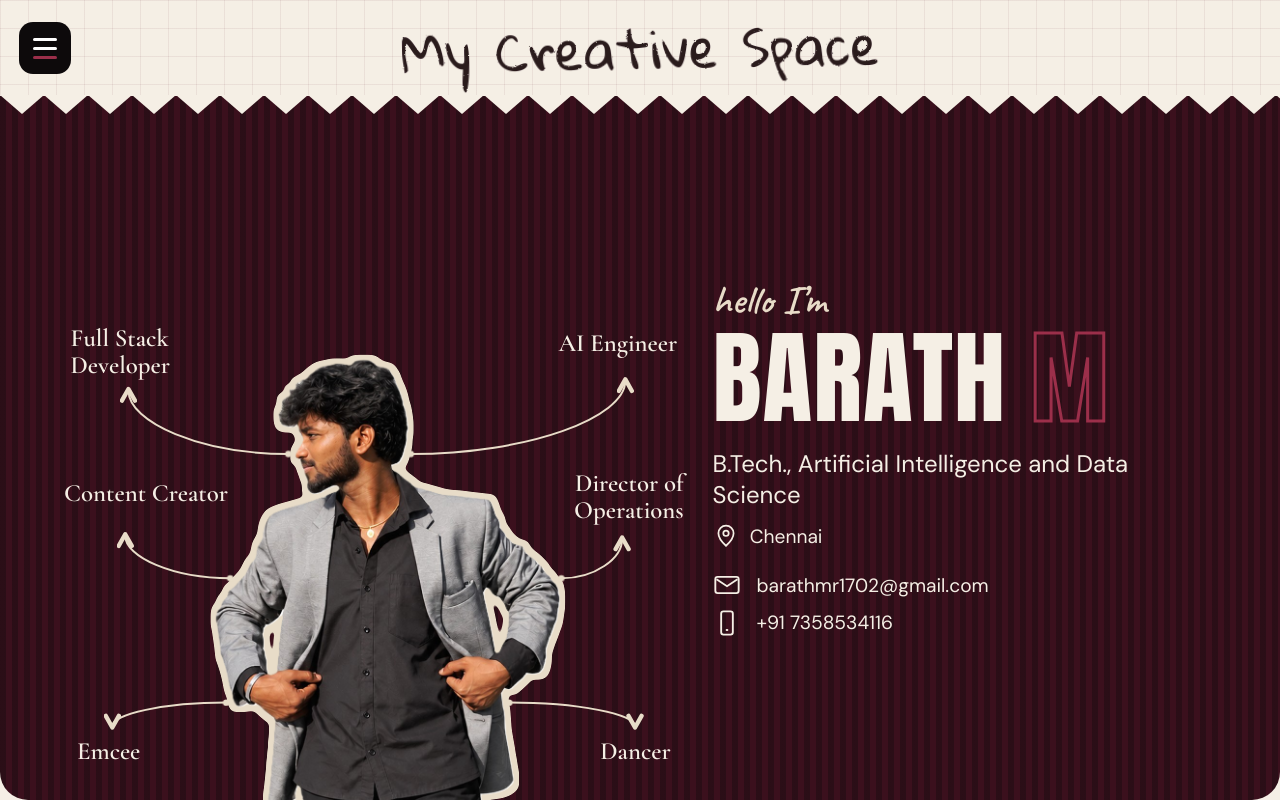
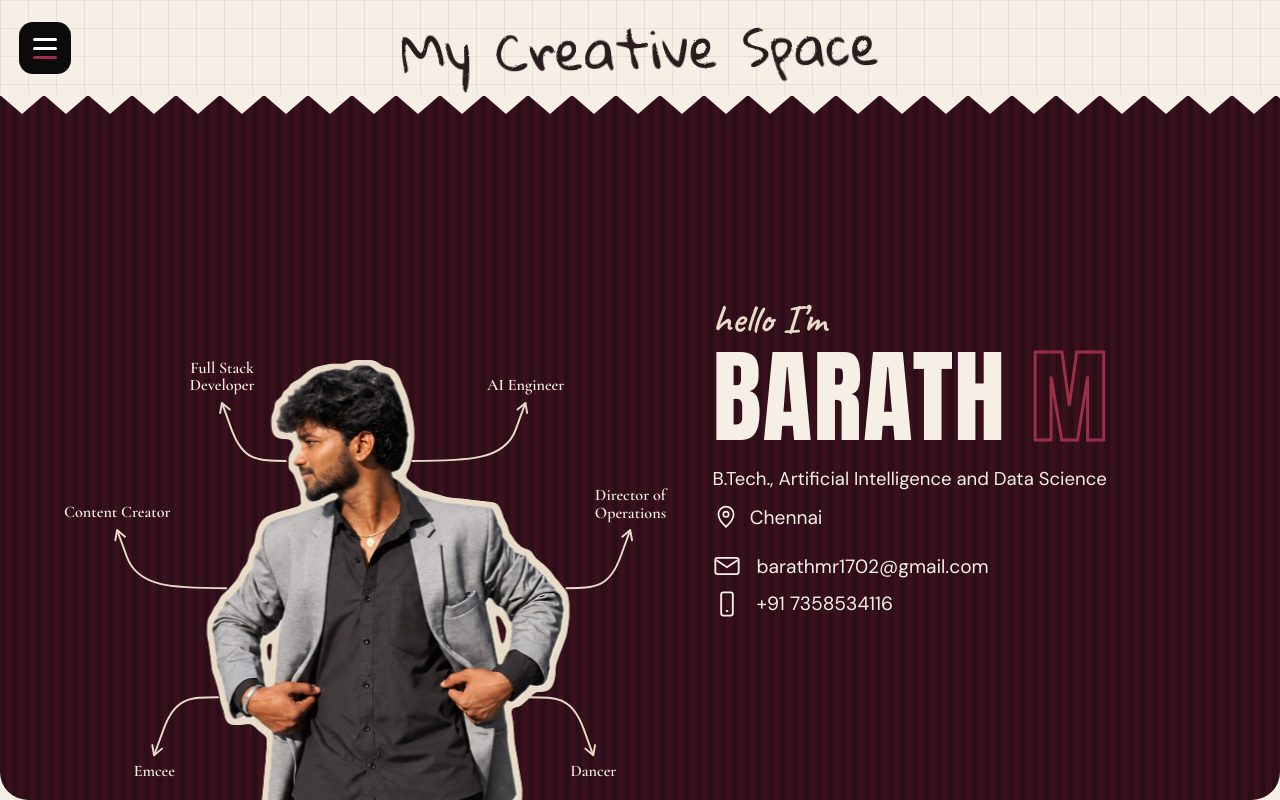
Before and after one commit to bxrxth1702/barath-portfolio, a React (Vite) app: page / in a window 1280 px wide. Built offline with nearby package versions, Linux system fonts and the light colour scheme.

Commit message:
Initial portfolio

```diff
--- a/src/components/Hero.css
+++ b/src/components/Hero.css
@@ -132,23 +132,32 @@
   align-items: center;
 }
 
-/* Stage = a 1000 x 800 grid that scales with the screen height */
+/* Stage = a 1000 x 800 grid that scales with the screen height.
+   container-type lets the role labels scale with the stage (cqw units). */
 .stage {
   position: relative;
   align-self: end;
   justify-self: center;
   width: min(100%, calc((100svh - var(--top-h) - 1.6rem) * 1.25));
   aspect-ratio: 1000 / 800;
+  container-type: inline-size;
 }
 
-/* Your cutout, sitting on the bottom edge. Clip hides the stroke along the bottom. */
+/* Your cutout. It sits slightly below the bottom edge so the wiggle never shows a gap. */
 .person {
   position: absolute;
-  bottom: 0;
+  bottom: -3%;
   left: 50%;
   transform: translateX(-50%);
-  height: 86%; /* <-- change this to make the photo bigger or smaller */
+  height: 88%; /* <-- change this to make the photo bigger or smaller */
   clip-path: inset(-40px -40px 0 -40px);
+}
+
+/* This wrapper is what wiggles (moved by Hero.jsx) */
+.sway {
+  height: 100%;
+  transform-origin: 50% 100%;
+  will-change: transform;
 }
 
 .person img {
@@ -159,6 +168,7 @@
   filter: url(#cutout-stroke);
 }
 
+/* ================= Arrows (animated in Hero.jsx) ================= */
 .arrows {
   position: absolute;
   inset: 0;
@@ -168,27 +178,13 @@
   overflow: visible;
 }
 
-.arrows path {
+.arrow-line,
+.arrow-head {
   fill: none;
   stroke: var(--beige);
   stroke-width: 3;
   stroke-linecap: round;
   stroke-linejoin: round;
-  stroke-dasharray: 1;
-  stroke-dashoffset: 1;
-  animation: draw 1s ease forwards;
-}
-
-.arrows circle {
-  fill: var(--beige);
-  opacity: 0;
-  animation: fade 0.4s ease forwards;
-}
-
-@keyframes draw {
-  to {
-    stroke-dashoffset: 0;
-  }
 }
 
 @keyframes fade {
@@ -197,32 +193,36 @@
   }
 }
 
-/* Role labels */
+/* ================= Role labels =================
+   Their position is set by Hero.jsx. They sit just above
+   (or below) the tip of their arrow. */
 .role {
   position: absolute;
   font-family: var(--serif);
   font-weight: 600;
-  font-size: clamp(0.9rem, 2.2vw, 1.55rem);
+  font-size: clamp(0.8rem, 2.5cqw, 1.7rem);
   line-height: 1.1;
   color: var(--cream);
+  text-align: center;
+  white-space: nowrap;
   opacity: 0;
   animation: fade 0.8s ease forwards;
 }
 
-.role.right {
-  text-align: right;
+.role.up {
+  transform: translate(-50%, -100%);
+  margin-top: -0.5rem;
 }
 
-.role1 { left: 3%;  top: 8%; }
-.role2 { right: 3%; top: 9%; }
-.role3 { left: 2%;  top: 38%; }
-.role4 { right: 2%; top: 36%; }
-.role5 { left: 4%;  top: 88%; }
-.role6 { right: 4%; top: 88%; }
+.role.down {
+  transform: translate(-50%, 0);
+  margin-top: 0.5rem;
+}
 
 /* ================= Intro text ================= */
 .intro {
   align-self: center;
+  min-width: 0;
 }
 
 .hi {
@@ -246,9 +246,10 @@
   -webkit-text-stroke: 3px var(--accent);
 }
 
+/* B.Tech line stays on ONE line */
 .tag {
-  font-size: clamp(1rem, 1.9vw, 1.5rem);
-  max-width: 26ch;
+  font-size: clamp(0.78rem, 1.45vw, 1.5rem);
+  white-space: nowrap;
   margin: 1.2rem 0 0.8rem;
   color: var(--cream);
 }
@@ -306,6 +307,9 @@
     width: 100%;
     max-width: 560px;
   }
+  .tag {
+    font-size: clamp(0.7rem, 3.6vw, 1.2rem);
+  }
   .intro {
     padding-bottom: 2.5rem;
   }
@@ -313,11 +317,6 @@
 
 /* Respect "reduce motion" */
 @media (prefers-reduced-motion: reduce) {
-  .arrows path {
-    animation: none;
-    stroke-dashoffset: 0;
-  }
-  .arrows circle,
   .role {
     animation: none;
     opacity: 1;
@@ -326,3 +325,21 @@
     filter: none;
   }
 }
+
+/* ================= Hover interaction (photo only) ================= */
+
+/* Role labels never block the pointer, so only the photo reacts */
+.role {
+  pointer-events: none;
+}
+
+/* Stops the browser's image drag / long-press menu getting in the way on touch devices */
+.person {
+  -webkit-tap-highlight-color: transparent;
+}
+
+.person img {
+  user-select: none;
+  -webkit-user-drag: none;
+  -webkit-touch-callout: none;
+}
--- a/src/components/Hero.jsx
+++ b/src/components/Hero.jsx
@@ -1,29 +1,69 @@
-import { useCallback, useEffect, useRef, useState } from 'react'
+import { useCallback, useEffect, useLayoutEffect, useRef, useState } from 'react'
 import './Hero.css'
 
 const PHOTO = '/images/barath.png' // your transparent cutout
 const VIEW_W = 1000
 const VIEW_H = 800
 
-// side: which edge of you the arrow starts from
-// f: how far down the photo it starts (0 = top, 1 = bottom)
-// end: where the arrow points to, on the 1000 x 800 grid
+// ===================== Easy settings =====================
+// Arrow animation (milliseconds)
+const ARROW_START = 400 // wait before the first arrow leaves
+const ARROW_STAGGER = 200 // gap between one arrow and the next
+const ARROW_DURATION = 1100 // time one arrow takes to reach its role
+
+// Photo hover effect (only runs while hovered or touched)
+const HOVER_SCALE = 1.035 // pop-up size (1.035 = 3.5% bigger). Try 1.02 for subtler.
+const HOVER_WIGGLE_DEG = 0.9 // how far it sways side to side
+const HOVER_WIGGLE_PERIOD = 2400 // ms for one full sway (bigger = slower)
+const TOUCH_HOLD = 700 // ms the effect stays after a quick tap on touch screens
+
+// Arrow shape
+const LEN_X = 100 // how far each arrow reaches sideways past your outline
+const HEAD = 16 // length of each arrowhead wing
+const HEAD_ANGLE = 30 // angle of each wing from the shaft (degrees)
+const STRAIGHT = 44 // length of the straight final part of every arrow
+const LEAN = 20 // degrees the final part leans outward from vertical
+// =========================================================
+
+// The three rows of arrows.
+// f: how far down the photo the arrows start (0 = top, 1 = bottom)
+// rise: climb (negative) or drop (positive)
+const ROWS = [
+  { f: 0.22, rise: -90 },
+  { f: 0.5, rise: -90 },
+  { f: 0.74, rise: 90 },
+]
+
+// side: 'l' = left of you, 'r' = right of you. row: which of the three rows
 const ROLES = [
-  { id: 'dev', text: ['Full Stack', 'Developer'], cls: 'role1', right: false, side: 'l', f: 0.22, end: [120, 165] },
-  { id: 'ai', text: ['AI Engineer'], cls: 'role2', right: true, side: 'r', f: 0.22, end: [890, 150] },
-  { id: 'content', text: ['Content Creator'], cls: 'role3', right: false, side: 'l', f: 0.5, end: [115, 390] },
-  { id: 'director', text: ['Director of', 'Operations'], cls: 'role4', right: true, side: 'r', f: 0.5, end: [885, 395] },
-  { id: 'emcee', text: ['Emcee'], cls: 'role5', right: false, side: 'l', f: 0.78, end: [95, 685] },
-  { id: 'dancer', text: ['Dancer'], cls: 'role6', right: true, side: 'r', f: 0.78, end: [905, 685] },
+  { id: 'dev', text: ['Full Stack', 'Developer'], row: 0, side: 'l' },
+  { id: 'ai', text: ['AI Engineer'], row: 0, side: 'r' },
+  { id: 'content', text: ['Content Creator'], row: 1, side: 'l' },
+  { id: 'director', text: ['Director of', 'Operations'], row: 1, side: 'r' },
+  { id: 'emcee', text: ['Emcee'], row: 2, side: 'l' },
+  { id: 'dancer', text: ['Dancer'], row: 2, side: 'r' },
 ]
 
 const NAV = ['Home', 'About', 'Roles', 'Experience', 'Projects', 'Contact']
 
-// Fallback if the image can't be scanned
-const FALLBACK = Object.fromEntries(ROLES.map((r) => [r.id, r.side === 'l' ? 0.3 : 0.7]))
+// Arrowhead: exact trigonometry, so both wings are identical mirror images around the shaft.
+const HEAD_RAD = (HEAD_ANGLE * Math.PI) / 180
+const WING_X = (-HEAD * Math.cos(HEAD_RAD)).toFixed(3)
+const WING_Y = (HEAD * Math.sin(HEAD_RAD)).toFixed(3)
+const HEAD_PATH = `M${WING_X} ${-WING_Y} L0 0 L${WING_X} ${WING_Y}`
 
-// Finds the left/right edge of your body at each arrow height by reading the PNG's transparency
-function scanEdges(img) {
+// When the intro arrow animation is finished (the loop can then go idle)
+const INTRO_END = ARROW_START + 5 * ARROW_STAGGER + ARROW_DURATION + 100
+
+// Smooth start and finish
+const easeInOut = (t) => (t < 0.5 ? 2 * t * t : 1 - Math.pow(-2 * t + 2, 2) / 2)
+
+const prefersReducedMotion = () => window.matchMedia('(prefers-reduced-motion: reduce)').matches
+
+// Reads your PNG's transparency:
+//  - rows: your left and right edge on each arrow row
+//  - mask: the opaque pixels, used so the hover only reacts over YOU (not empty space)
+function scanImage(img) {
   const W = 240
   const H = Math.round((W * img.naturalHeight) / img.naturalWidth)
   const canvas = document.createElement('canvas')
@@ -33,9 +73,8 @@ function scanEdges(img) {
   ctx.drawImage(img, 0, 0, W, H)
   const data = ctx.getImageData(0, 0, W, H).data
 
-  const out = {}
-  ROLES.forEach((r) => {
-    const y = Math.round(r.f * H)
+  const rows = ROWS.map((row) => {
+    const y = Math.round(row.f * H)
     let min = W
     let max = -1
     for (let dy = -2; dy <= 2; dy++) {
@@ -47,55 +86,100 @@ function scanEdges(img) {
         }
       }
     }
-    out[r.id] = max < 0 ? FALLBACK[r.id] : r.side === 'l' ? min / W : (max + 1) / W
+    return max < 0 ? { l: 0.3, r: 0.7 } : { l: min / W, r: (max + 1) / W }
   })
-  return out
+
+  return { rows, mask: { data, W, H } }
 }
+
+const FALLBACK_EDGES = ROWS.map(() => ({ l: 0.3, r: 0.7 }))
 
 function Hero() {
   const [open, setOpen] = useState(false)
-  const [arrows, setArrows] = useState(null)
+  const [geo, setGeo] = useState(null)
+
   const stageRef = useRef(null)
+  const personRef = useRef(null)
+  const swayRef = useRef(null)
   const imgRef = useRef(null)
   const edgesRef = useRef(null)
+  const maskRef = useRef(null)
 
-  // Turns the scanned edges into arrow paths that start exactly on your outline
+  const lineRefs = useRef([])
+  const headRefs = useRef([])
+  const startRef = useRef(null) // when the intro began (never restarts on resize)
+
+  // Hover state, shared with the animation loop
+  const hoverRef = useRef({ target: 0, pop: 0, wob: 0, phase: 0, last: 0 })
+  const kickRef = useRef(null) // wakes the animation loop up
+  const holdTimer = useRef(null)
+
+  // Works out where every arrow starts and ends.
   const layout = useCallback(() => {
     const stage = stageRef.current
+    const person = personRef.current
     const img = imgRef.current
     const edges = edgesRef.current
-    if (!stage || !img || !edges) return
+    if (!stage || !person || !img || !edges) return
 
-    const s = stage.getBoundingClientRect()
-    const p = img.getBoundingClientRect()
-    if (!s.width || !p.width) return
+    const sw = stage.offsetWidth
+    const imgW = img.offsetWidth
+    const imgH = img.offsetHeight
+    if (!sw || !imgW) return
 
-    const k = VIEW_W / s.width
-    const gap = 5 * k // sits just outside the stroke
+    const k = VIEW_W / sw // grid units per pixel
+    const left = (sw - person.offsetWidth) / 2
+    const top = person.offsetTop
 
-    setArrows(
-      ROLES.map((r) => {
-        const sx = (p.left - s.left + edges[r.id] * p.width) * k + (r.side === 'l' ? -gap : gap)
-        const sy = (p.top - s.top + r.f * p.height) * k
-        const [ex, ey] = r.end
-        const c1 = [sx + (ex - sx) * 0.55, sy]
-        const c2 = [ex, ey + (sy - ey) * 0.5]
-        const f = (n) => n.toFixed(1)
+    const cx = (left + imgW / 2) * k // your centre line
+    const bottom = (top + imgH) * k // the hover effect pivots here
+    const gap = 5 * k // arrows start just outside your stroke
+    const lean = (LEAN * Math.PI) / 180
+
+    const rows = ROWS.map((row, i) => {
+      const y = (top + row.f * imgH) * k
+      const xl = (left + edges[i].l * imgW) * k - gap
+      const xr = (left + edges[i].r * imgW) * k + gap
+      const D = Math.max(cx - xl, xr - cx) + LEN_X
+      return { y, xl, xr, D, ey: y + row.rise, dirY: row.rise < 0 ? -1 : 1 }
+    })
+
+    const arrows = ROLES.map((r) => {
+      const g = rows[r.row]
+      const isLeft = r.side === 'l'
+      const sideSign = isLeft ? -1 : 1
+
+      // Direction of the final straight part (mirrored left/right)
+      const ux = sideSign * Math.sin(lean)
+      const uy = g.dirY * Math.cos(lean)
+
+      const ex = cx + sideSign * g.D
+      const ey = g.ey
+
       return {
         id: r.id,
-          sx,
-          sy,
-          d: `M${f(sx)} ${f(sy)} C${f(c1[0])} ${f(c1[1])} ${f(c2[0])} ${f(c2[1])} ${ex} ${ey}`,
+        sx: isLeft ? g.xl : g.xr,
+        sy: g.y,
+        ex,
+        ey,
+        bx: ex - ux * STRAIGHT,
+        by: ey - uy * STRAIGHT,
+        ux,
+        uy,
       }
-      }),
-    )
+    })
+
+    setGeo({ arrows, px: cx, py: bottom })
   }, [])
 
   const handleLoad = useCallback(() => {
     try {
-      edgesRef.current = scanEdges(imgRef.current)
+      const scan = scanImage(imgRef.current)
+      edgesRef.current = scan.rows
+      maskRef.current = scan.mask
     } catch {
-      edgesRef.current = FALLBACK
+      edgesRef.current = FALLBACK_EDGES
+      maskRef.current = null
     }
     layout()
   }, [layout])
@@ -108,6 +192,172 @@ function Hero() {
     ro.observe(stageRef.current)
     return () => ro.disconnect()
   }, [handleLoad, layout])
+
+  // ---------- Hover / touch handling (photo only) ----------
+
+  // Is the pointer over YOU (an opaque part of the cutout), not the empty box around it?
+  const overPhoto = (e) => {
+    const img = imgRef.current
+    const m = maskRef.current
+    if (!img) return false
+    if (!m) return true
+    const r = img.getBoundingClientRect()
+    if (!r.width || !r.height) return false
+    const x = Math.floor(((e.clientX - r.left) / r.width) * m.W)
+    const y = Math.floor(((e.clientY - r.top) / r.height) * m.H)
+    for (let dy = -3; dy <= 3; dy++) {
+      for (let dx = -3; dx <= 3; dx++) {
+        const xx = x + dx
+        const yy = y + dy
+        if (xx >= 0 && yy >= 0 && xx < m.W && yy < m.H && m.data[(yy * m.W + xx) * 4 + 3] > 40) {
+          return true
+        }
+      }
+    }
+    return false
+  }
+
+  const setHover = (on) => {
+    if (prefersReducedMotion()) return
+    const next = on ? 1 : 0
+    if (hoverRef.current.target === next) return
+    hoverRef.current.target = next
+    if (kickRef.current) kickRef.current()
+  }
+
+  const onPointerMove = (e) => {
+    if (e.pointerType === 'touch') return
+    setHover(overPhoto(e))
+  }
+
+  const onPointerDown = (e) => {
+    if (e.pointerType !== 'touch') return
+    clearTimeout(holdTimer.current)
+    setHover(overPhoto(e))
+  }
+
+  const onPointerUp = (e) => {
+    if (e.pointerType === 'touch') {
+      // A quick tap keeps the effect visible for a moment
+      clearTimeout(holdTimer.current)
+      holdTimer.current = setTimeout(() => setHover(false), TOUCH_HOLD)
+    } else {
+      setHover(false)
+    }
+  }
+
+  const onPointerLeave = (e) => {
+    if (e.pointerType !== 'touch') setHover(false)
+  }
+
+  const onPointerCancel = () => {
+    clearTimeout(holdTimer.current)
+    setHover(false) // e.g. the visitor started scrolling
+  }
+
+  useEffect(() => () => clearTimeout(holdTimer.current), [])
+
+  // ---------- The animation loop ----------
+  // Runs during the intro and while the hover effect is active, then goes completely idle.
+  useLayoutEffect(() => {
+    if (!geo) return
+
+    const reduce = prefersReducedMotion()
+    if (startRef.current === null) startRef.current = performance.now()
+    let raf = 0
+
+    const frame = (now) => {
+      raf = 0
+      const st = hoverRef.current
+      const dt = Math.min(64, now - (st.last || now))
+      st.last = now
+      const t = reduce ? Infinity : now - startRef.current
+
+      // Pop-up follows quickly; the wiggle fades in a little later (pop first, then wiggle)
+      const on = st.target === 1
+      st.pop += (st.target - st.pop) * (1 - Math.exp(-dt / (on ? 150 : 240)))
+      st.wob += (st.target - st.wob) * (1 - Math.exp(-dt / (on ? 500 : 260)))
+      if (st.wob > 0.002) st.phase += dt
+
+      const settled = !on && st.pop < 0.002 && st.wob < 0.002
+      if (settled) {
+        st.pop = 0
+        st.wob = 0
+        st.phase = 0
+      }
+
+      const s = 1 + (HOVER_SCALE - 1) * st.pop
+      const theta = HOVER_WIGGLE_DEG * st.wob * Math.sin((st.phase * 2 * Math.PI) / HOVER_WIGGLE_PERIOD)
+
+      if (swayRef.current) {
+        swayRef.current.style.transform = settled ? 'none' : `rotate(${theta}deg) scale(${s})`
+      }
+
+      const rad = (theta * Math.PI) / 180
+      const cos = Math.cos(rad)
+      const sin = Math.sin(rad)
+
+      geo.arrows.forEach((a, i) => {
+        const line = lineRefs.current[i]
+        const head = headRefs.current[i]
+        if (!line || !head) return
+
+        // Each arrow's start point stays attached to your outline as you pop and sway
+        const dx = (a.sx - geo.px) * s
+        const dy = (a.sy - geo.py) * s
+        const sx = geo.px + dx * cos - dy * sin
+        const sy = geo.py + dx * sin + dy * cos
+
+        const c1x = sx + (a.bx - sx) * 0.55
+        const c1y = sy
+        const c2x = a.bx - a.ux * 50
+        const c2y = a.by - a.uy * 50
+        const f = (n) => n.toFixed(2)
+        line.setAttribute(
+          'd',
+          `M${f(sx)} ${f(sy)} C${f(c1x)} ${f(c1y)} ${f(c2x)} ${f(c2y)} ${f(a.bx)} ${f(a.by)} L${f(a.ex)} ${f(a.ey)}`,
+        )
+
+        // How far along its journey this arrow is (0 to 1)
+        const local = Math.min(1, Math.max(0, (t - ARROW_START - i * ARROW_STAGGER) / ARROW_DURATION))
+
+        if (local === 0) {
+          line.style.opacity = 0
+          head.style.opacity = 0
+          return
+        }
+
+        const len = line.getTotalLength()
+        const dist = len * easeInOut(local)
+        line.style.opacity = 1
+        line.style.strokeDasharray = `${len}`
+        line.style.strokeDashoffset = `${len - dist}`
+
+        // Head tip sits exactly on the end of the drawn line, turned along the shaft
+        const tip = line.getPointAtLength(dist)
+        const back = line.getPointAtLength(Math.max(0, dist - 10))
+        const angle = (Math.atan2(tip.y - back.y, tip.x - back.x) * 180) / Math.PI
+        head.setAttribute('transform', `translate(${f(tip.x)} ${f(tip.y)}) rotate(${f(angle)})`)
+        head.style.opacity = 1
+      })
+
+      // Keep going only while something is still moving
+      if (!reduce && (t < INTRO_END || !settled)) raf = requestAnimationFrame(frame)
+    }
+
+    kickRef.current = () => {
+      if (!raf) {
+        hoverRef.current.last = performance.now()
+        raf = requestAnimationFrame(frame)
+      }
+    }
+
+    frame(performance.now())
+    return () => {
+      cancelAnimationFrame(raf)
+      kickRef.current = null
+    }
+  }, [geo])
 
   return (
     <>
@@ -159,52 +409,56 @@ function Hero() {
 
       <section className="hero" id="home">
         <div className="stage" ref={stageRef}>
-          <div className="person">
-            <img ref={imgRef} src={PHOTO} alt="Barath M" onLoad={handleLoad} />
+          <div
+            className="person"
+            ref={personRef}
+            onPointerMove={onPointerMove}
+            onPointerDown={onPointerDown}
+            onPointerUp={onPointerUp}
+            onPointerLeave={onPointerLeave}
+            onPointerCancel={onPointerCancel}
+          >
+            <div className="sway" ref={swayRef}>
+              <img ref={imgRef} src={PHOTO} alt="Barath M" draggable="false" onLoad={handleLoad} />
+            </div>
           </div>
 
           <svg className="arrows" viewBox={`0 0 ${VIEW_W} ${VIEW_H}`} aria-hidden="true">
-            <defs>
-              <marker
-                id="arrowhead"
-                viewBox="0 0 12 12"
-                refX="9"
-                refY="6"
-                markerWidth="9"
-                markerHeight="9"
-                orient="auto-start-reverse"
-              >
+            {geo &&
+              geo.arrows.map((a, i) => (
+                <g key={a.id}>
+                  {/* Shaft: flat end, so it stops exactly at the arrowhead's tip */}
                   <path
-                  d="M2 1.5 L10 6 L2 10.5"
-                  fill="none"
-                  stroke="#E8DCC8"
-                  strokeWidth="2"
-                  strokeLinecap="round"
-                  strokeLinejoin="round"
-                  style={{ animation: 'none', strokeDasharray: 'none', strokeDashoffset: 0 }}
+                    className="arrow-line"
+                    ref={(el) => (lineRefs.current[i] = el)}
+                    style={{ opacity: 0, strokeLinecap: 'butt' }}
                   />
-              </marker>
-            </defs>
-
-            {arrows &&
-              arrows.map((a, i) => (
-                <g key={a.id}>
+                  {/* Arrowhead: two equal wings, equal angles, centred on the shaft */}
                   <path
-                    d={a.d}
-                    pathLength="1"
-                    markerEnd="url(#arrowhead)"
-                    style={{ animationDelay: `${0.4 + i * 0.2}s` }}
+                    className="arrow-head"
+                    d={HEAD_PATH}
+                    ref={(el) => (headRefs.current[i] = el)}
+                    style={{ opacity: 0 }}
                   />
-                  <circle cx={a.sx} cy={a.sy} r="5" style={{ animationDelay: `${0.4 + i * 0.2}s` }} />
                 </g>
               ))}
           </svg>
 
-          {ROLES.map((r, i) => (
+          {/* Role labels: placed right at the tip of each arrow */}
+          {geo &&
+            ROLES.map((r, i) => {
+              const a = geo.arrows[i]
+              const isUp = ROWS[r.row].rise < 0
+              return (
                 <div
                   key={r.id}
-              className={`role ${r.cls} ${r.right ? 'right' : ''}`}
-              style={{ animationDelay: `${0.9 + i * 0.2}s` }}
+                  className={`role ${isUp ? 'up' : 'down'}`}
+                  style={{
+                    left: `${(a.ex / VIEW_W) * 100}%`,
+                    top: `${(a.ey / VIEW_H) * 100}%`,
+                    // The label appears just as its arrow arrives
+                    animationDelay: `${(ARROW_START + i * ARROW_STAGGER + ARROW_DURATION * 0.75) / 1000}s`,
+                  }}
                 >
                   {r.text.map((line, n) => (
                     <span key={line}>
@@ -213,7 +467,8 @@ function Hero() {
                     </span>
                   ))}
                 </div>
-          ))}
+              )
+            })}
         </div>
 
         <div className="intro">
```
Lines whose indentation alone changed are shown as unchanged.
